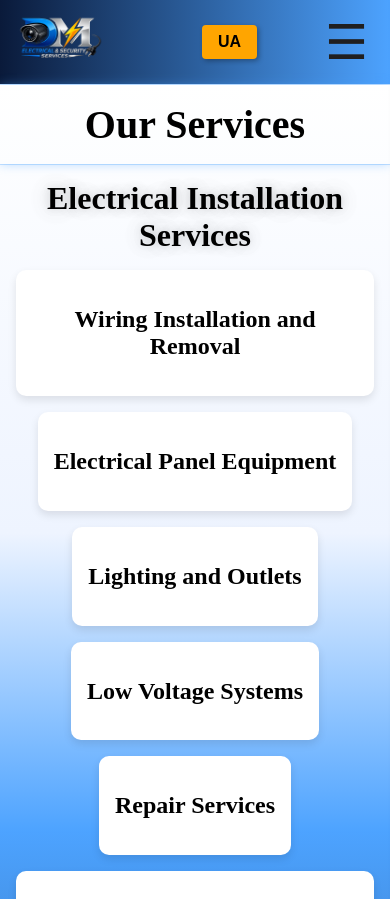
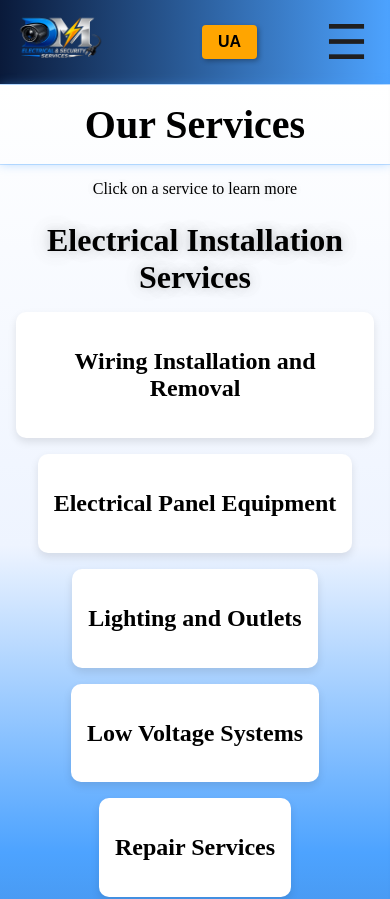
Before and after one commit to vicberger7/DanielaElectroSurveillance, a React (Vite) app: page /services in a window 390 px wide. Shown: the top 899 px of the page. Built offline with nearby package versions, Linux system fonts and the light colour scheme.

Commit message:
Minor updates

```diff
--- a/src/i18/en.json
+++ b/src/i18/en.json
@@ -42,6 +42,7 @@
   },
   "ourServices": {
     "title": "Our Services",
+    "hint": "Click on a service to learn more",
     "electricJobs": "Electrical Installation Services",
     "smartHomeandSurveillanceJobs": "Smart Home and Security Systems",
     "mountUnmount": "Wiring Installation and Removal",
--- a/src/i18/ua.json
+++ b/src/i18/ua.json
@@ -41,6 +41,7 @@
   },
   "ourServices": {
     "title": "Наші Послуги",
+    "hint": "Клацніть на послугу, щоб дізнатися більше",
     "electricJobs": "Електромонтажні роботи",
     "smartHomeandSurveillanceJobs": "Розумний дім та системи безпеки",
     "mountUnmount": "Монтаж та демонтаж електропроводки",
--- a/src/pages/AboutUs.module.css
+++ b/src/pages/AboutUs.module.css
@@ -49,10 +49,10 @@ h1 {
   font-weight: 600;
   color: rgb(0, 0, 0);
   text-shadow:
-    0 0 8px rgba(255, 255, 255, 1),
-    0 0 16px rgba(255, 255, 255, 1),
-    0 0 24px rgba(255, 255, 255, 1),
-    0 0 32px rgba(255, 255, 255, 1);
+    0 0 8px rgba(0, 0, 0, 0.1),
+    0 0 16px rgba(0, 0, 0, 0.1),
+    0 0 24px rgba(0, 0, 0, 0.1),
+    0 0 32px rgba(0, 0, 0, 0.1);
 }
 
 @media screen and (min-width: 350px) and (max-width: 430px) {
@@ -70,7 +70,6 @@ h1 {
   justify-content: space-between;
   align-items: center;
   padding: 4rem;
-  gap: 2rem;
 }
 
 @media screen and (min-width: 350px) and (max-width: 430px) {
@@ -95,7 +94,7 @@ h1 {
   .danielaCard {
     width: 100%;
     justify-content: center;
-    margin-top: 2rem;
+    margin-top: 1rem;
 
     display: block;
   }
--- a/src/pages/OurServices.jsx
+++ b/src/pages/OurServices.jsx
@@ -28,6 +28,7 @@ export default function OurServices() {
     <main>
       <article className={css.ourServices}>
         <h1>{t("ourServices.title")}</h1>
+        <p className={css.hint}>{t("ourServices.hint")}</p>
 
         <div className={css.servicesContainer}>
           <div className={css.electricityContainerWrap}>
--- a/src/pages/OurServices.module.css
+++ b/src/pages/OurServices.module.css
@@ -19,6 +19,7 @@
 .ourServices h1 {
   text-align: center;
   margin-top: 0;
+  margin-bottom: 0;
 }
 
 @media screen and (min-width: 350px) and (max-width: 430px) {
@@ -28,6 +29,28 @@
     box-shadow:
       0 0 0 1px rgba(77, 163, 255, 0.3),
       0 0 10px rgba(77, 163, 255, 0.4);
+  }
+}
+
+.hint {
+  padding: 1rem;
+  text-align: center;
+  font-size: 1.2rem;
+  margin-bottom: 1.5rem;
+  margin-top: 0;
+  color: rgb(0, 0, 0);
+  text-shadow:
+    0 0 8px rgba(0, 0, 0, 0.1),
+    0 0 16px rgba(0, 0, 0, 0.1),
+    0 0 24px rgba(0, 0, 0, 0.1),
+    0 0 32px rgba(0, 0, 0, 0.1);
+}
+
+@media screen and (min-width: 350px) and (max-width: 430px) {
+  .hint {
+    font-size: 1rem;
+    padding: 0;
+    /* text-decoration: underline ; */
   }
 }
 
```
